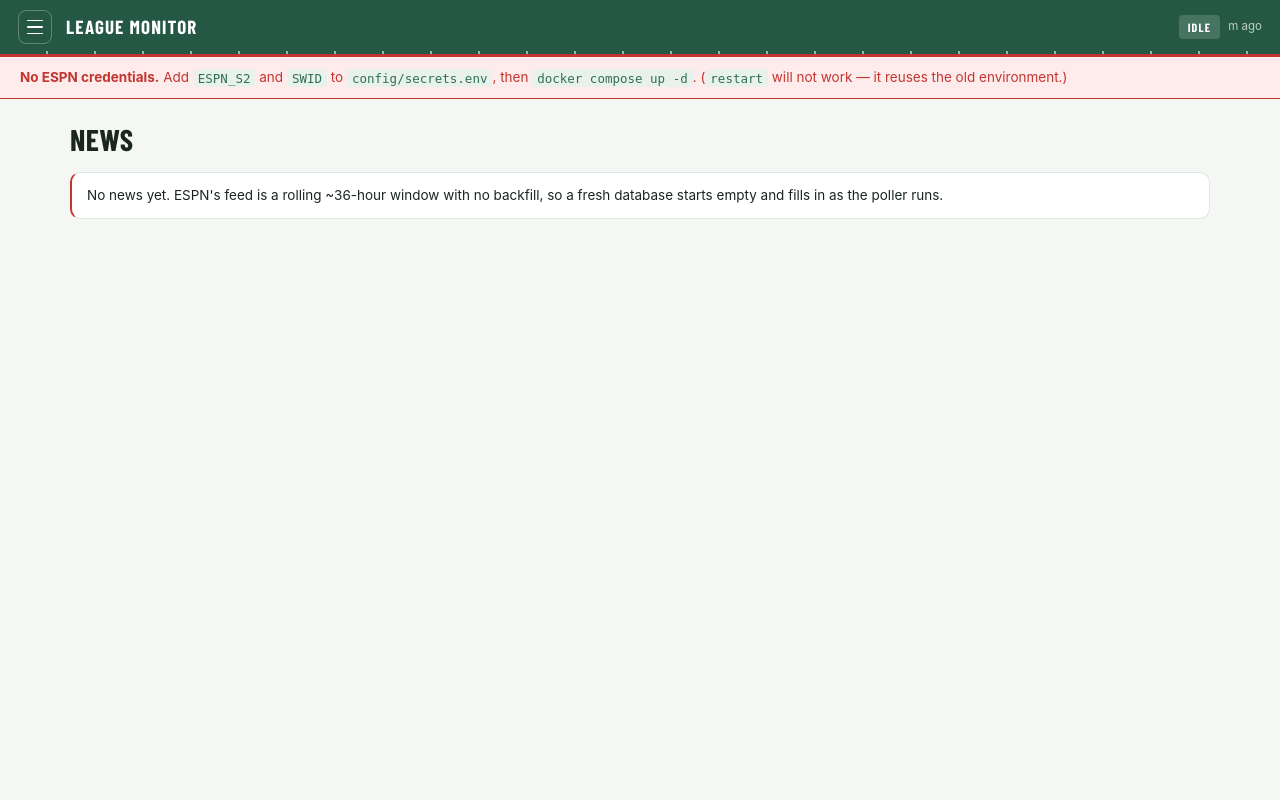
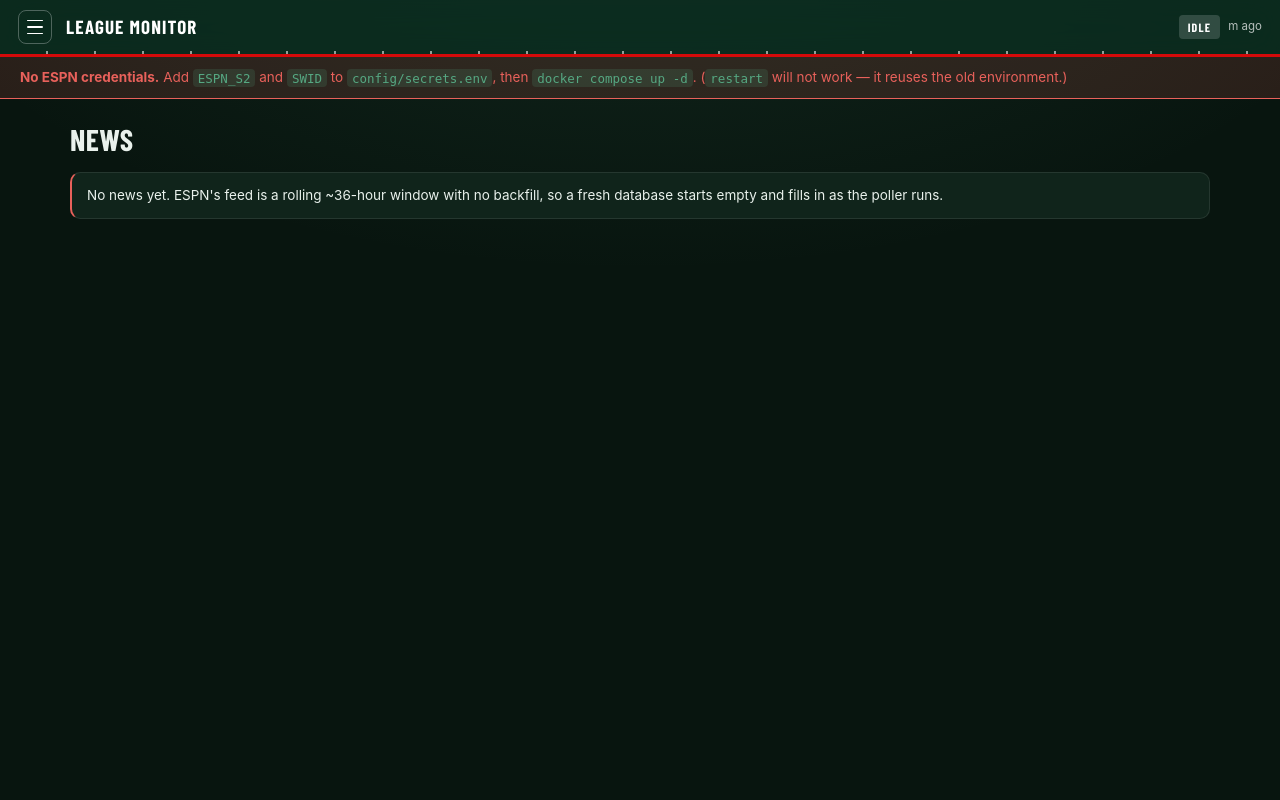
Before and after one commit to Coldraise/espn_fantasy, a Python web app: template app/templates/news.html in a window 1280 px wide. Run offline with Jinja, Linux system fonts and the light colour scheme; the template is opened without the code that fills it, so the values that code supplies are empty; some libraries are stand-ins or nearby versions.

Commit message:
Take the pages dark green, and let Players pick a position
The drawer and the login field were already committed to a dark green,
so every page between them read as a different site. The palette is now
one dark scheme rather than a light/dark pair, and the menu's language
carries across: dark panel, hairline edge, red only for hover and for
the current thing. Almost all of it falls out of retuning the tokens,
which the stylesheet was already written against.

Surfaces stay opaque deliberately. .matrix .rowhead is position:sticky
and has to paint over the columns scrolling under it, so a translucent
--surface would let them bleed through. Real translucency is kept for
the topbar and the drawer, single large panels where it is both safe and
cheap, and the drawer's navy becomes the same field green.

Players now takes a ?pos=, so a position can be read on its own instead
of scanning nine cards. Both existing choices survive the new one: the
week links carry the position and the position links carry the week. A
single position gets a deeper list and one wide column, since there is
no longer a grid to fill. urlencode leaves "/" in its safe list, so D/ST
is escaped by hand -- a raw slash is legal in a query value but %2F is
what every proxy agrees on.

Co-Authored-By: Claude Opus 5 <noreply@anthropic.com>
Claude-Session: https://claude.ai/code/session_015FTd1GMEkJS6YQkio5gxWN

```diff
--- a/app/static/style.css
+++ b/app/static/style.css
@@ -1,28 +1,38 @@
-/* ---------- palette: minimal green, red as the highlight ---------- */
+/* ---------- palette: night field, NFL red as the highlight ----------
+
+   One committed dark look rather than a light/dark pair: the drawer and the
+   login field are always dark, and a light page between them read as a
+   different site. The menu's language carries across every page -- dark green
+   panel, hairline edge, red only for hover and the current thing.
+
+   Surfaces are OPAQUE on purpose. .matrix .rowhead is position:sticky and has
+   to paint over the columns scrolling under it, so a translucent --surface
+   would let them bleed through. Real translucency is kept for the topbar and
+   drawer, which are single large panels where it is both safe and cheap. */
 :root {
-  --bg:        #f4f7f4;
-  --surface:   #ffffff;
-  --line:      #e0e7e1;
-  --line-soft: #eef2ee;
-  --ink:       #1b2620;
-  --muted:     #5f6f64;
+  --bg:        #08150f;
+  --surface:   #10241b;
+  --raised:    #163024;
+  --line:      rgba(255,255,255,.09);
+  --line-soft: rgba(255,255,255,.05);
+  --ink:       #e9f1ec;
+  --muted:     #8ba396;
 
-  --green:      #2f6f57;
-  --green-deep: #245844;
-  --green-soft: #e8f1ec;
-  --green-tint: #f0f6f2;
+  --green:      #56a882;
+  --green-deep: #0f3626;
+  --green-soft: rgba(86,168,130,.16);
+  --green-tint: rgba(86,168,130,.075);
 
-  --red:        #c4352f;
-  --red-soft:   #fdeceb;
+  --red:        #e8615b;
+  --red-soft:   rgba(232,97,91,.15);
 
-  --amber:      #b8862b;
-  --amber-soft: #fbf2e0;
+  --amber:      #d8a95a;
+  --amber-soft: rgba(216,169,90,.15);
 
-  --shadow: 0 1px 2px rgba(27,38,32,.05);
+  --shadow: 0 1px 2px rgba(0,0,0,.35);
   --radius: 10px;
 
-  /* NFL shield palette, used by the drawer */
-  --nfl-navy: #013369;
+  /* NFL shield red, the drawer and topbar accent */
   --nfl-red:  #d50a0a;
 
   /* field green for the scoreboard block */
@@ -36,29 +46,12 @@
              ui-sans-serif, system-ui, sans-serif;
 }
 
-@media (prefers-color-scheme: dark) {
-  :root {
-    --bg:         #121815;
-    --surface:    #1a221e;
-    --line:       #2a352e;
-    --line-soft:  #222b26;
-    --ink:        #e8efea;
-    --muted:      #8fa298;
-    --green:      #4e9c7c;
-    --green-deep: #1f4636;
-    --green-soft: #1d2a24;
-    --green-tint: #17201c;
-    --red:        #e8615b;
-    --red-soft:   #33201f;
-    --amber:      #d3a24d;
-    --amber-soft: #2e2718;
-    --shadow: 0 1px 2px rgba(0,0,0,.3);
-  }
-}
-
 * { box-sizing: border-box; }
 body {
-  margin: 0; background: var(--bg); color: var(--ink);
+  margin: 0; min-height: 100vh; color: var(--ink);
+  /* Fixed so the glow stays put behind the page rather than scrolling with it. */
+  background: radial-gradient(1100px 560px at 50% -120px,
+                rgba(86,168,130,.13), transparent 70%) fixed, var(--bg);
   font: 15px/1.55 ui-sans-serif, -apple-system, BlinkMacSystemFont, "Segoe UI", Roboto, sans-serif;
 }
 a { color: var(--green); }
@@ -67,8 +60,10 @@ a { color: var(--green); }
 .topbar {
   position: sticky; top: 0; z-index: 40;
   display: flex; align-items: center; gap: 14px;
-  padding: 10px 18px; background: var(--green-deep); color: #fff;
-  border-bottom: 3px solid var(--red);
+  padding: 10px 18px; background: rgba(13, 47, 33, .82); color: #fff;
+  backdrop-filter: blur(16px) saturate(1.4);
+  -webkit-backdrop-filter: blur(16px) saturate(1.4);
+  border-bottom: 3px solid var(--nfl-red);
 }
 /* hash marks along the bar, like yard lines on a field */
 .topbar::after {
@@ -107,12 +102,12 @@ a { color: var(--green); }
 @keyframes pulse { 50% { opacity: .5; } }
 
 /* ---------- side drawer ---------- */
-/* Glass over the page in NFL navy, red only as the hover/active accent. It
+/* Glass over the page in deep field green, red only as the hover/active accent. It
    sits above the topbar, so the green bar tinting through the blur is the
    intended look. Always dark, in either colour scheme. */
 .drawer {
   position: fixed; top: 0; left: 0; bottom: 0; width: 256px; z-index: 60;
-  background: rgba(1, 26, 54, .8); color: #eef2f7;
+  background: rgba(9, 38, 27, .8); color: #eaf2ed;
   backdrop-filter: blur(18px) saturate(1.5);
   -webkit-backdrop-filter: blur(18px) saturate(1.5);
   border-right: 1px solid rgba(255,255,255,.1);
@@ -121,7 +116,7 @@ a { color: var(--green); }
 }
 /* No backdrop-filter (older Firefox): fall back to near-opaque navy. */
 @supports not ((backdrop-filter: blur(1px)) or (-webkit-backdrop-filter: blur(1px))) {
-  .drawer { background: var(--nfl-navy); }
+  .drawer { background: #09261b; }
 }
 .nav-open .drawer { transform: none; box-shadow: 4px 0 30px rgba(0,0,0,.42); }
 .drawer-head {
@@ -146,7 +141,7 @@ a { color: var(--green); }
   background: rgba(213,10,10,.34); color: #fff; font-weight: 600;
   border-left-color: var(--nfl-red);
 }
-.scrim { position: fixed; inset: 0; z-index: 50; background: rgba(2,12,26,.42); }
+.scrim { position: fixed; inset: 0; z-index: 50; background: rgba(3,14,10,.5); }
 
 /* ---------- layout ---------- */
 main { padding: 22px 20px 60px; max-width: 1180px; margin: 0 auto; }
@@ -262,6 +257,11 @@ mark { background: var(--amber-soft); color: inherit; border-radius: 3px; paddin
 
 /* ---------- players ---------- */
 .posgrid { display: grid; gap: 12px; grid-template-columns: repeat(auto-fill, minmax(290px, 1fr)); }
+/* One position picked: a single readable column, rather than one narrow card
+   stranded at the left of a grid sized for nine. */
+.posgrid.one { grid-template-columns: minmax(0, 620px); }
+/* The position row is the secondary choice, so it tucks under the week row. */
+.posscope { margin-top: -10px; }
 .poscard { background: var(--surface); border: 1px solid var(--line);
            border-radius: var(--radius); padding: 12px 14px; }
 .poscard h3 { color: var(--green); border-bottom: 1px solid var(--line-soft); padding-bottom: 7px; }
@@ -677,16 +677,13 @@ tbody tr.me > td:first-child { font-weight: 700; box-shadow: inset 2px 0 0 var(-
 /* The tint is the team's primary colour at low alpha, with the full-strength
    colour as an edge stripe -- several teams are near-black, and a stripe reads
    where a 14% wash of #0B162A does not. */
+/* The tint needs more weight on a dark ground than it did on a light one. */
 .toplayers li.tinted,
 .plist li.tinted {
-  background: color-mix(in srgb, var(--tc) 14%, transparent);
+  background: color-mix(in srgb, var(--tc) 26%, transparent);
   box-shadow: inset 2px 0 0 var(--tc);
 }
 .mside.right .toplayers li.tinted { box-shadow: inset -2px 0 0 var(--tc); }
-@media (prefers-color-scheme: dark) {
-  .toplayers li.tinted,
-  .plist li.tinted { background: color-mix(in srgb, var(--tc) 26%, transparent); }
-}
 
 /* ---------- NFL usage ---------- */
 .proteam {
@@ -696,11 +693,8 @@ tbody tr.me > td:first-child { font-weight: 700; box-shadow: inset 2px 0 0 var(-
 }
 .proteam.tinted {
   color: var(--ink);
-  background: color-mix(in srgb, var(--tc) 18%, transparent);
+  background: color-mix(in srgb, var(--tc) 32%, transparent);
   box-shadow: inset 2px 0 0 var(--tc);
-}
-@media (prefers-color-scheme: dark) {
-  .proteam.tinted { background: color-mix(in srgb, var(--tc) 32%, transparent); }
 }
 td .pn { font-weight: 600; }
 td .slot {
```
Also changed, not shown: app/main.py (+14 -2 lines), app/templates/players.html (+14 -3 lines).
